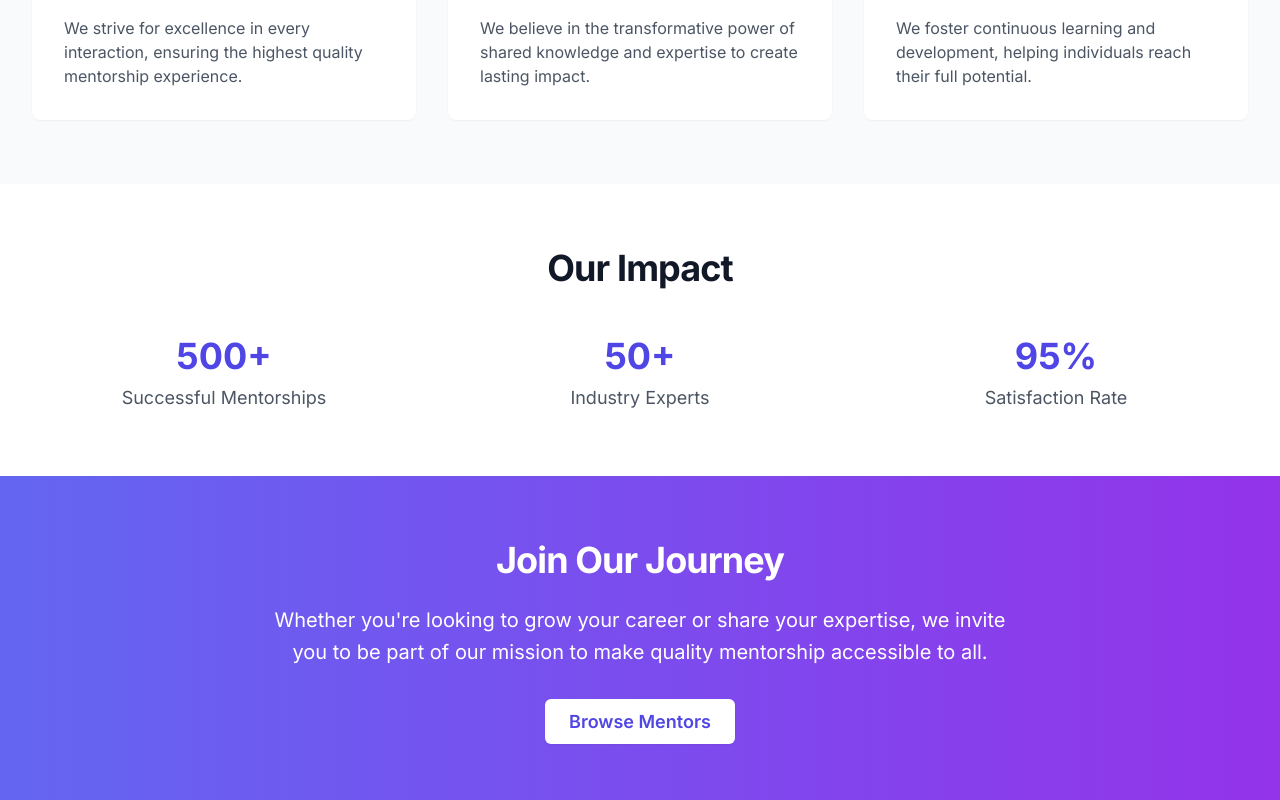
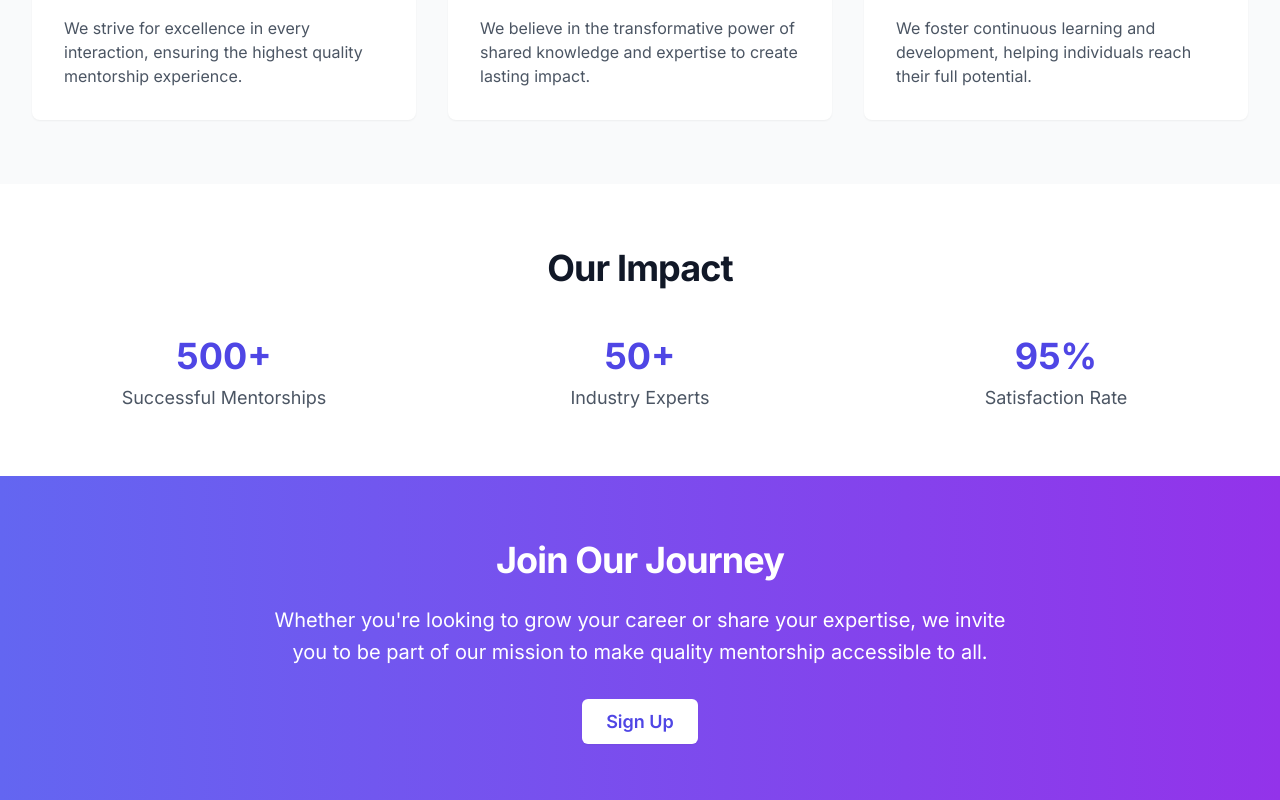
Before and after one commit to Ahmad1Alsheikh2/SabeelX, a Next.js app: page /about in a window 1280 px wide. Shown: the part 1652-2452 px from the top of the page. Built offline with nearby package versions, Linux system fonts and the light colour scheme; no server answers.

Commit message:
Update About page with sign up page linked to bottom

```diff
--- a/src/app/about/page.tsx
+++ b/src/app/about/page.tsx
@@ -170,10 +170,10 @@ export default function AboutPage() {
           </p>
           <div className="mt-10">
             <a
-              href="/mentors"
+              href="/auth/signup"
               className="rounded-md bg-white px-6 py-3 text-lg font-semibold text-indigo-600 shadow-sm hover:bg-gray-100"
             >
-              Browse Mentors
+              Sign Up
             </a>
           </div>
         </div>
```
